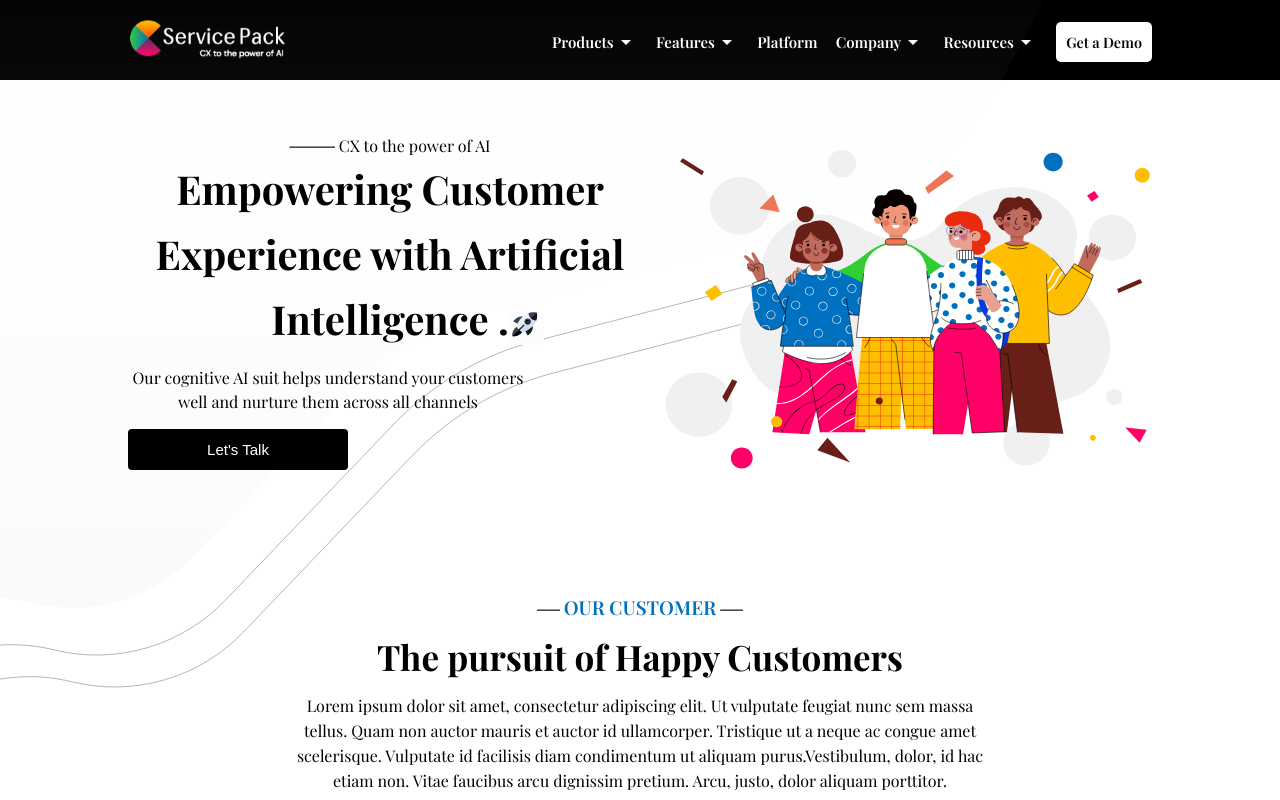
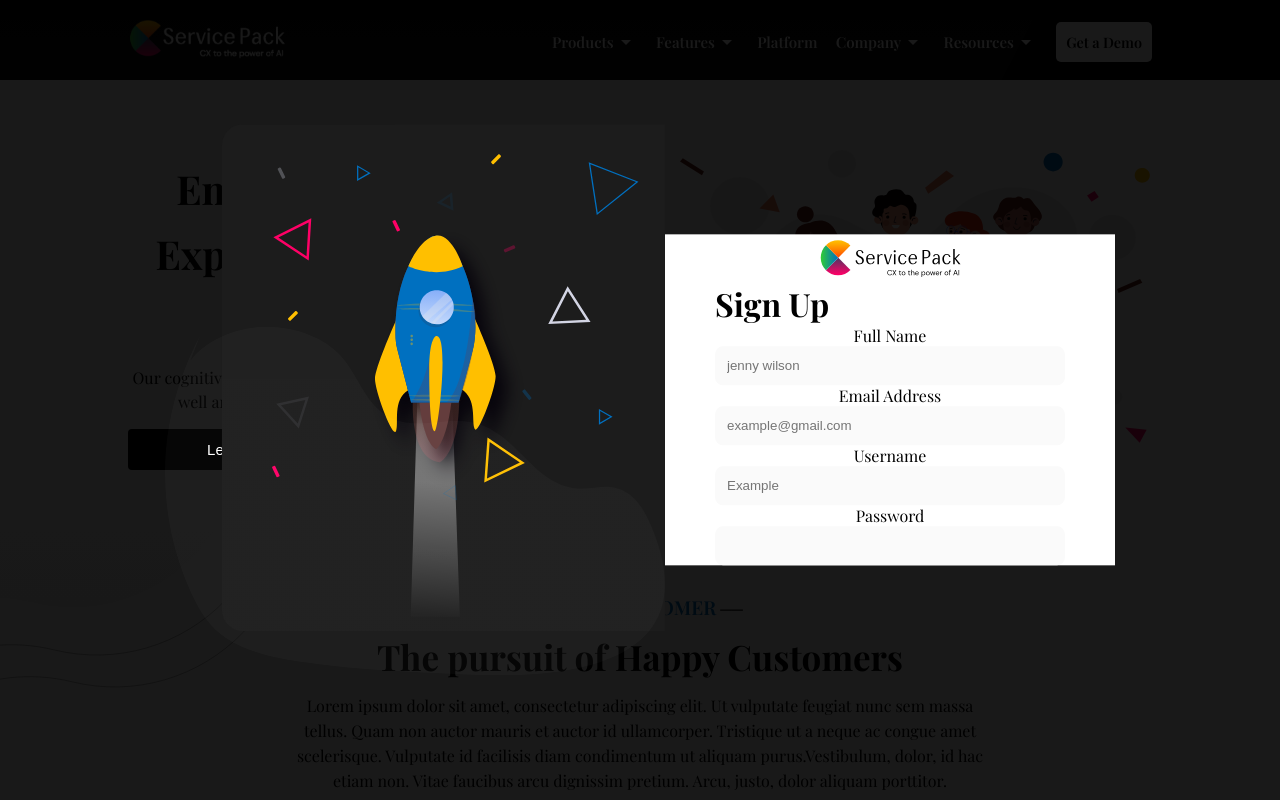
Before and after one commit to AkhilchandranR/service-pack, a React (Create React App) app: page / in a window 1280 px wide. Shown: the top 800 px of the page. Built offline with nearby package versions, Linux system fonts and the light colour scheme; a web font is replaced by a local one.

Commit message:
signin modal desktop view done

```diff
--- /dev/null
+++ b/src/components/SigninModal/SignIn.css
@@ -0,0 +1,57 @@
+.overlay{
+    position: fixed;
+    top: 0;
+    left: 0;
+    right: 0;
+    bottom: 0;
+    background-color: rgba(0, 0, 0, 0.9);
+}
+.signIn{
+    position: fixed;
+    top: 50%;
+    left: 50%;
+    z-index: 100;
+    width: 1000px;
+}
+.signIn__modal{
+    transform: translate(-50%,-50%);
+    display: flex;
+    align-items: center;
+    justify-content: center;
+}
+.signIn__image{
+    display: flex;
+}
+.signIn__form{
+    background-color: white;
+    width: 450px;
+    display: flex;
+    flex-direction: column;
+    align-items: center;
+}
+.signIn__image > img{
+    width: 500px;
+}
+.signIn__form > img{
+    width: 150px;
+    object-fit: contain;
+}
+.signIn__input{
+    background-color: #fafafa;
+    border: none;
+    color: grey;
+    padding: 12px;
+    display: flex;
+    width: 350px;
+    border-radius: 8px;
+}
+.signIn__input > input{
+    flex: 1;
+    border: none;
+    background-color: transparent;
+}
+.signIn__heading{
+    display: flex;
+    justify-content: flex-start;
+    width: 350px;
+}
--- /dev/null
+++ b/src/components/SigninModal/SignIn.js
@@ -0,0 +1,56 @@
+import React from 'react';
+import signin from '../../images/signin.svg';
+import logo from '../../images/logo.svg';
+import './SignIn.css';
+
+function SignIn() {
+    return (
+        <>
+        <div className='overlay'></div>
+        <div className='signIn'>
+            <div className='signIn__modal'>
+                <div className='signIn__image'>
+                    <img src={signin} alt='rocket'/>
+                </div>
+                <form className='signIn__form'>
+                    <img src={logo} alt='logo'/>
+
+                    <div className='signIn__heading'>
+                        <h1>Sign Up</h1>
+                    </div>
+
+                    <div className='signIn__inputWrapper'>
+                        <p className='signIn__label'>Full Name</p>
+                        <div className='signIn__input'>
+                            <input type='text' placeholder='jenny wilson'/>
+                        </div>
+                    </div>
+
+                    <div className='signIn__inputWrapper'>
+                        <p className='signIn__label'>Email Address</p>
+                        <div className='signIn__input'>
+                            <input type='email' placeholder='example@gmail.com'/>
+                        </div>
+                    </div>
+
+                    <div className='signIn__inputWrapper'>
+                        <p className='signIn__label'>Username</p>
+                        <div className='signIn__input'>
+                            <input type='text' placeholder='Example'/>
+                        </div>
+                    </div>
+
+                    <div className='signIn__inputWrapper'>
+                        <p className='signIn__label'>Password</p>
+                        <div className='signIn__input'>
+                            <input type='password'/>
+                        </div>
+                    </div>
+                </form>
+            </div>
+        </div>
+        </>
+    )
+}
+
+export default SignIn
--- a/src/pages/HomePage/HomePage.js
+++ b/src/pages/HomePage/HomePage.js
@@ -14,6 +14,7 @@ import design from '../../images/design.png';
 import vector1 from '../../images/Vector01.svg';
 import adleft from '../../images/adleft.svg';
 import adright from '../../images/adright.png';
+import SignIn from '../../components/SigninModal/SignIn';
 
 function HomePage() {
     return (
@@ -85,6 +86,9 @@ function HomePage() {
             <footer>
                 <Footer/>
             </footer>
+
+            <SignIn/>
+
         </div>
     )
 }
```
Also changed, not shown: src/images/signin.svg (added).
